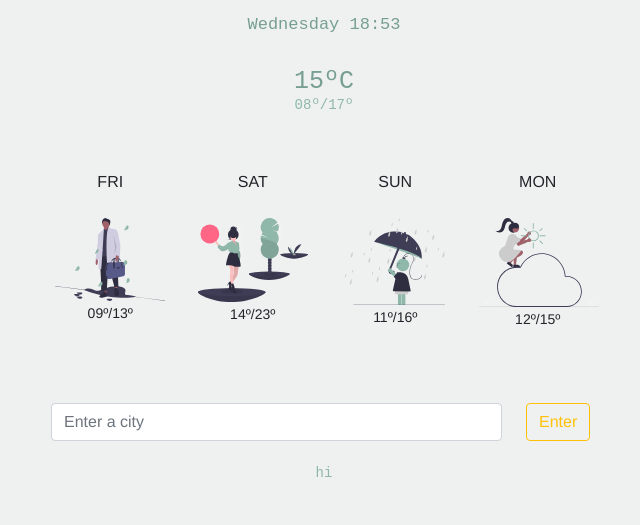
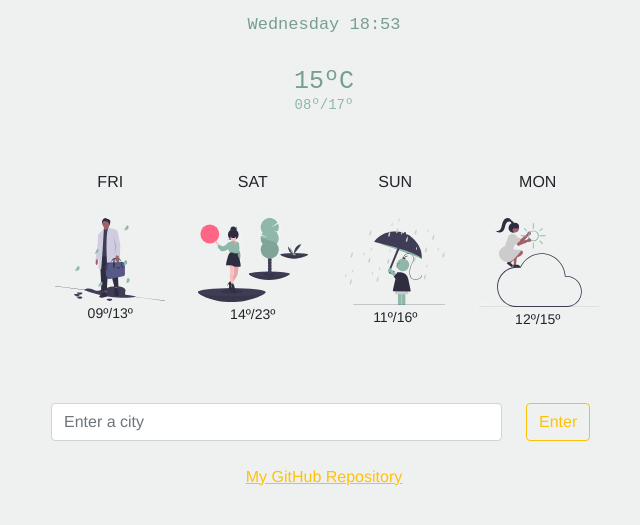
Before and after one commit to formigga/shecodes-plus-week6, a plain HTML site: page index.html in a window 1280 px wide. Shown: the part 119-644 px from the top of the page, without its empty margins (316-956 px from the left). Drawn offline with nearby package versions, Linux system fonts and the light colour scheme; a web font is replaced by a local one.

Commit message:
Added repository link

```diff
--- a/index.html
+++ b/index.html
@@ -113,7 +113,14 @@
         </div>
       </div>
       <br />
-      <div><h4>hi</h4></div>
+      <div>
+        <a
+          href="https://github.com/formigga/shecodes-plus-week6"
+          class="link-warning"
+          target="_blank"
+          >My GitHub Repository</a
+        >
+      </div>
     </div>
     <script src="src/script.js"></script>
   </body>
--- a/src/styles.css
+++ b/src/styles.css
@@ -9,14 +9,14 @@ body {
 }
 
 h1 {
+  display: block;
+  text-align: center;
   background-color: rgba(235, 234, 235, 0.815);
   margin: 30px auto;
   border: 2px solid #779e92;
   padding: 10px;
   border-radius: 25px;
   max-width: 400px;
-  text-align: center;
-  display: block;
   color: #6a8d82;
   font-family: "Major Mono Display", monospace;
   font-size: 50px;
@@ -24,17 +24,17 @@ h1 {
 }
 
 h2 {
+  display: block;
   text-align: center;
   margin-top: -10px;
-  display: block;
   color: #779e92;
   font-family: "B612 Mono", monospace;
   font-size: 17px;
 }
 
 h3 {
+  display: block;
   text-align: center;
-  display: block;
   color: #779e92;
   font-family: "B612 Mono", monospace;
   font-size: 25px;
@@ -42,8 +42,8 @@ h3 {
 }
 
 h4 {
+  display: block;
   text-align: center;
-  display: block;
   color: #8fb7aa;
   font-family: "B612 Mono", monospace;
   font-size: 14px;
@@ -51,8 +51,13 @@ h4 {
 }
 
 .col {
+  display: block;
   text-align: center;
-  display: block;
   color: #779e92;
   font-weight: 600;
 }
+
+.link-warning {
+  display: block;
+  text-align: center;
+}
```
